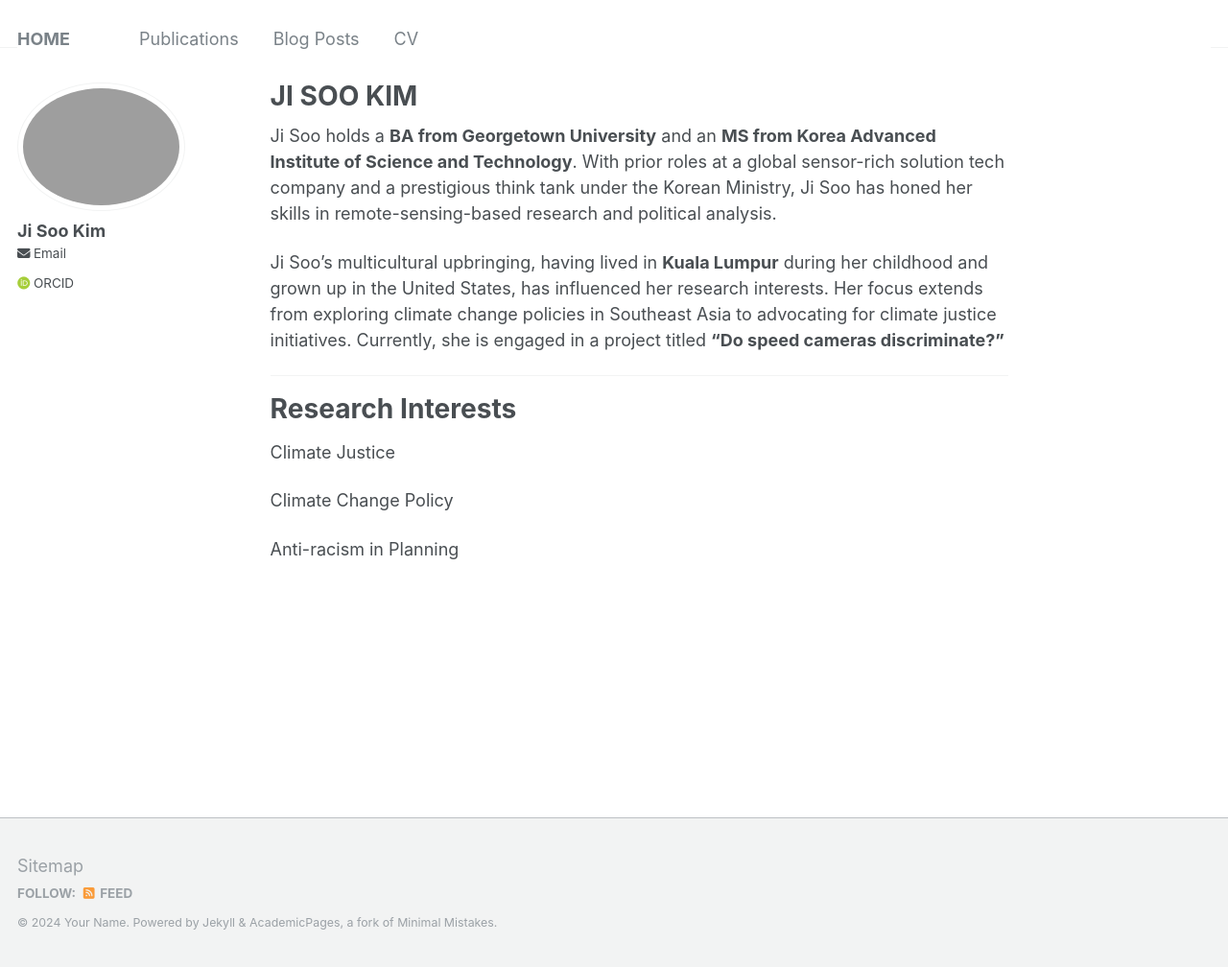
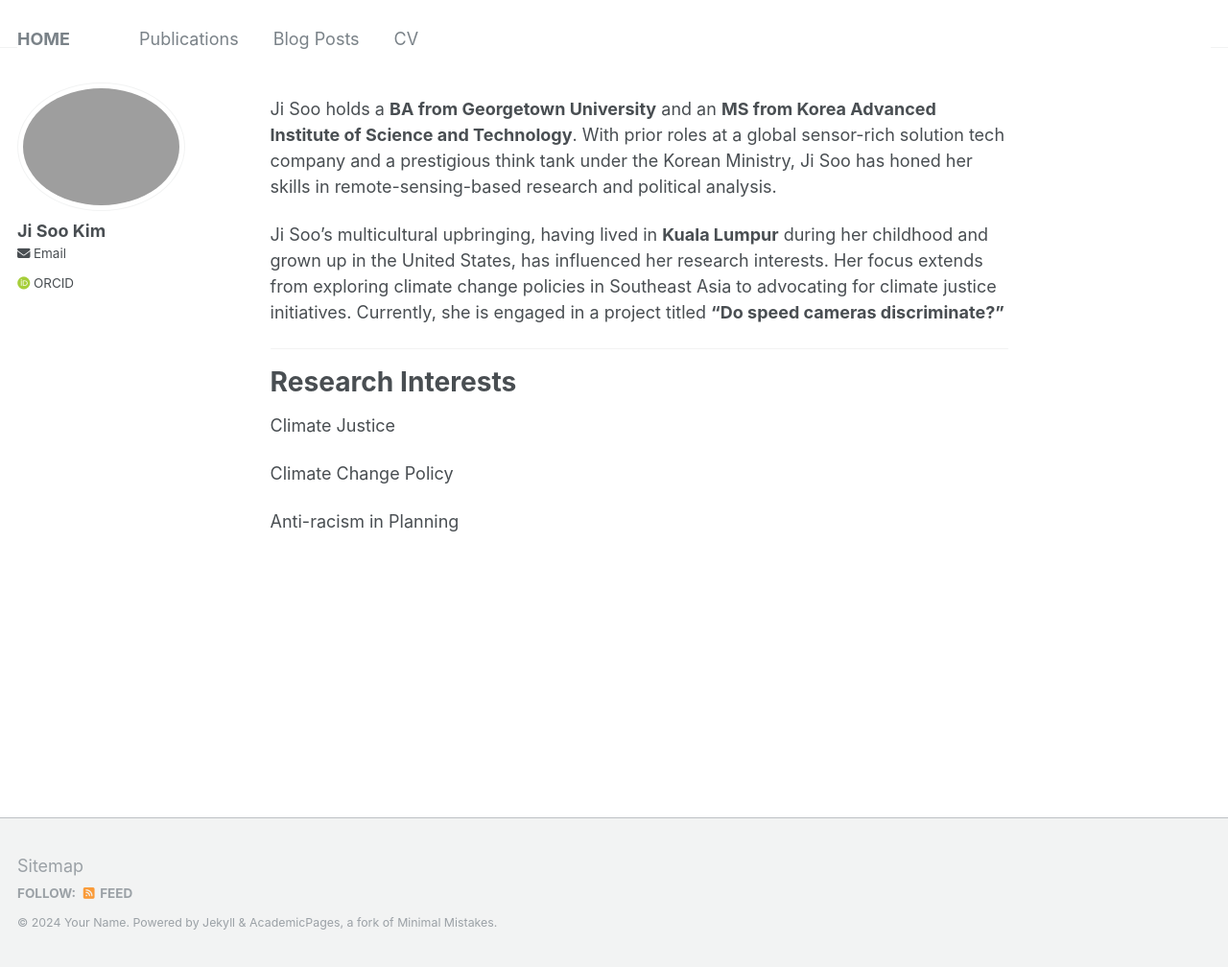
Before and after one commit to jk-jisookim/jk-jisookim.github.io, a Jekyll site: the page built from _pages/about.md, in a window 1280 px wide and 1008 px high. Shown: the whole window at 96% size. Built offline with Jekyll 4.4.1, drawn with Linux system fonts in a browser that asks for light colours; some web fonts are replaced.

Commit message:
Update about.md

```diff
--- a/_pages/about.md
+++ b/_pages/about.md
@@ -1,6 +1,6 @@
 ---
 permalink: /
-title: "JI SOO KIM"
+title: " "
 author_profile: true
 redirect_from:
   - /about/
```
